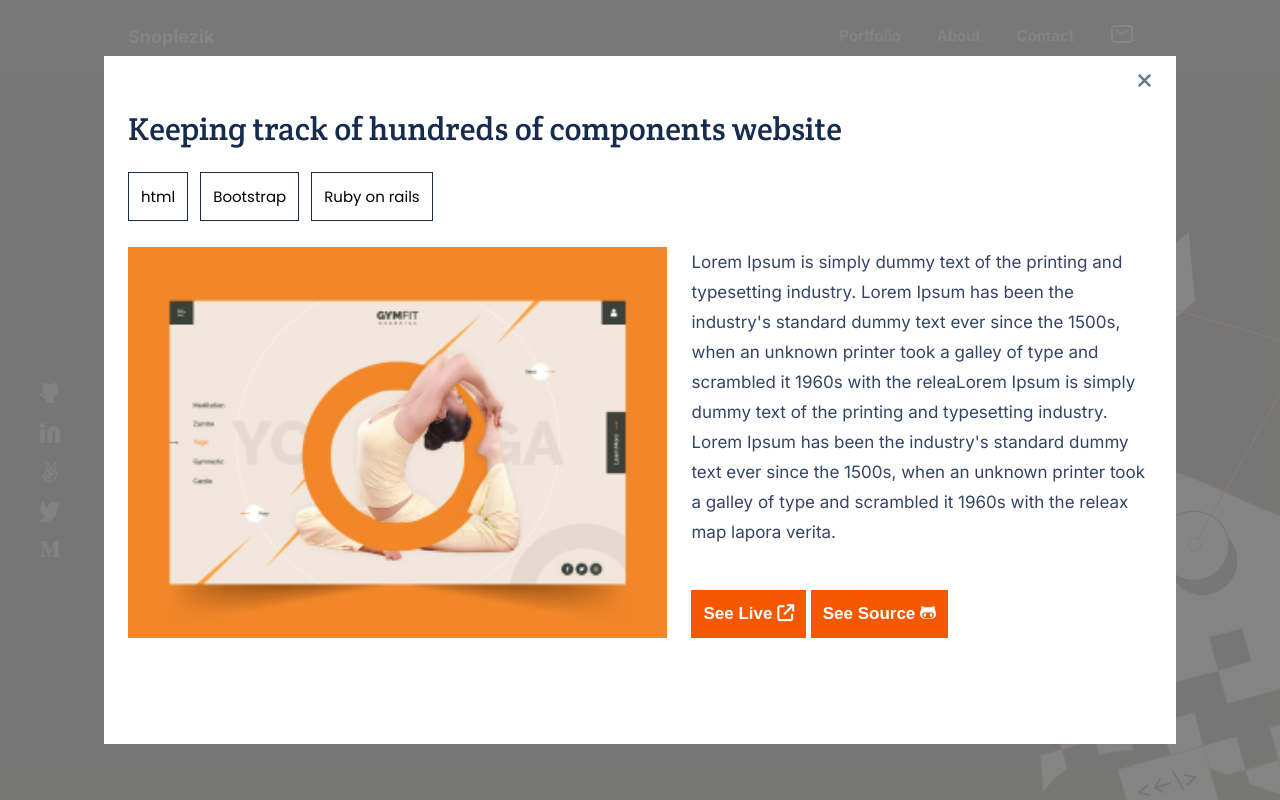
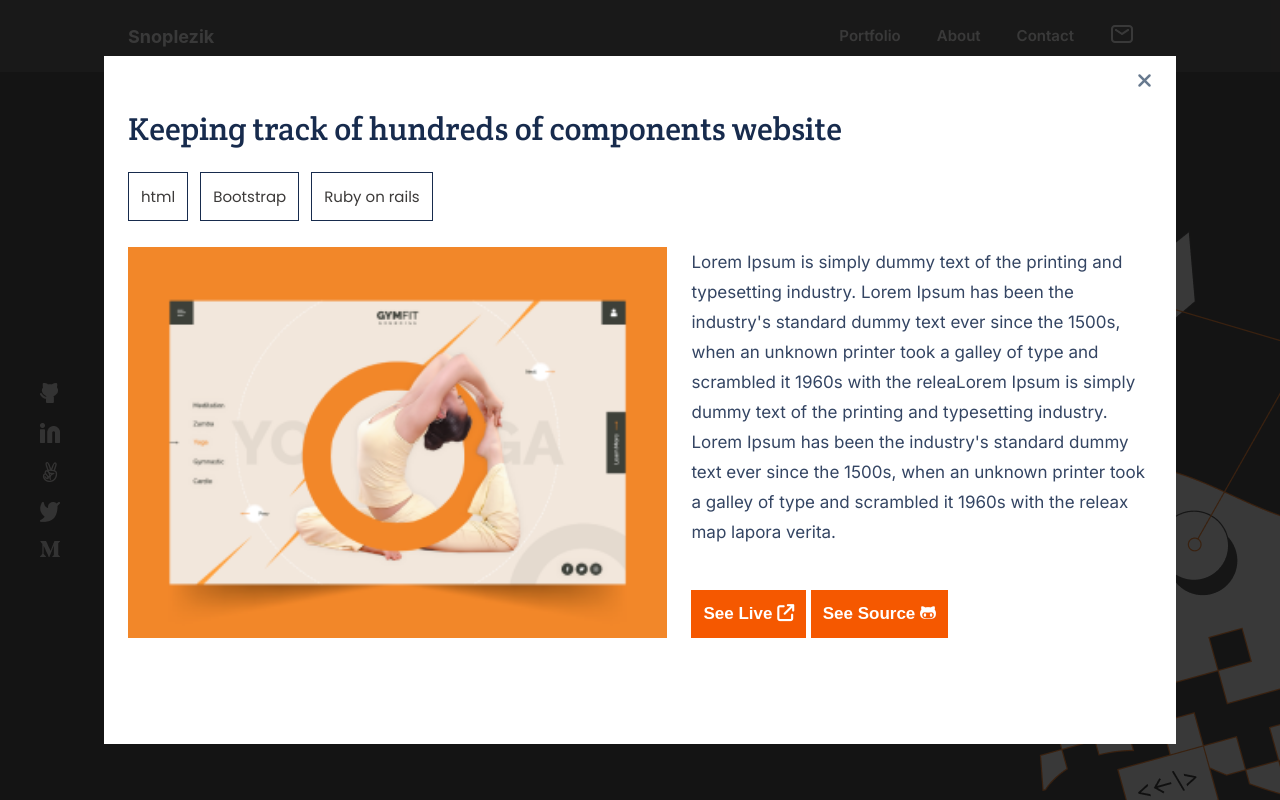
Before and after one commit to sntgopl/Porfolio, a website: page index.html in a window 1280 px wide. Shown: the top 800 px of the page. Drawn offline with Linux system fonts and the light colour scheme.

```diff
--- a/style-desk.css
+++ b/style-desk.css
@@ -688,7 +688,7 @@
     top: 0;
     left: 0;
     z-index: 6;
-    background-color: rgba(125, 125, 125, 0.94);
+    background-color: rgba(20, 20, 20, 0.84);
     display: flex;
     justify-content: center;
     align-items: center;
@@ -731,6 +731,7 @@
     padding: 12px;
     border: 1px solid #172b4d;
     font-family: 'Poppins', sans-serif;
+    color: #3c3a39;
     font-weight: 500;
     font-size: 15px;
   }
```
